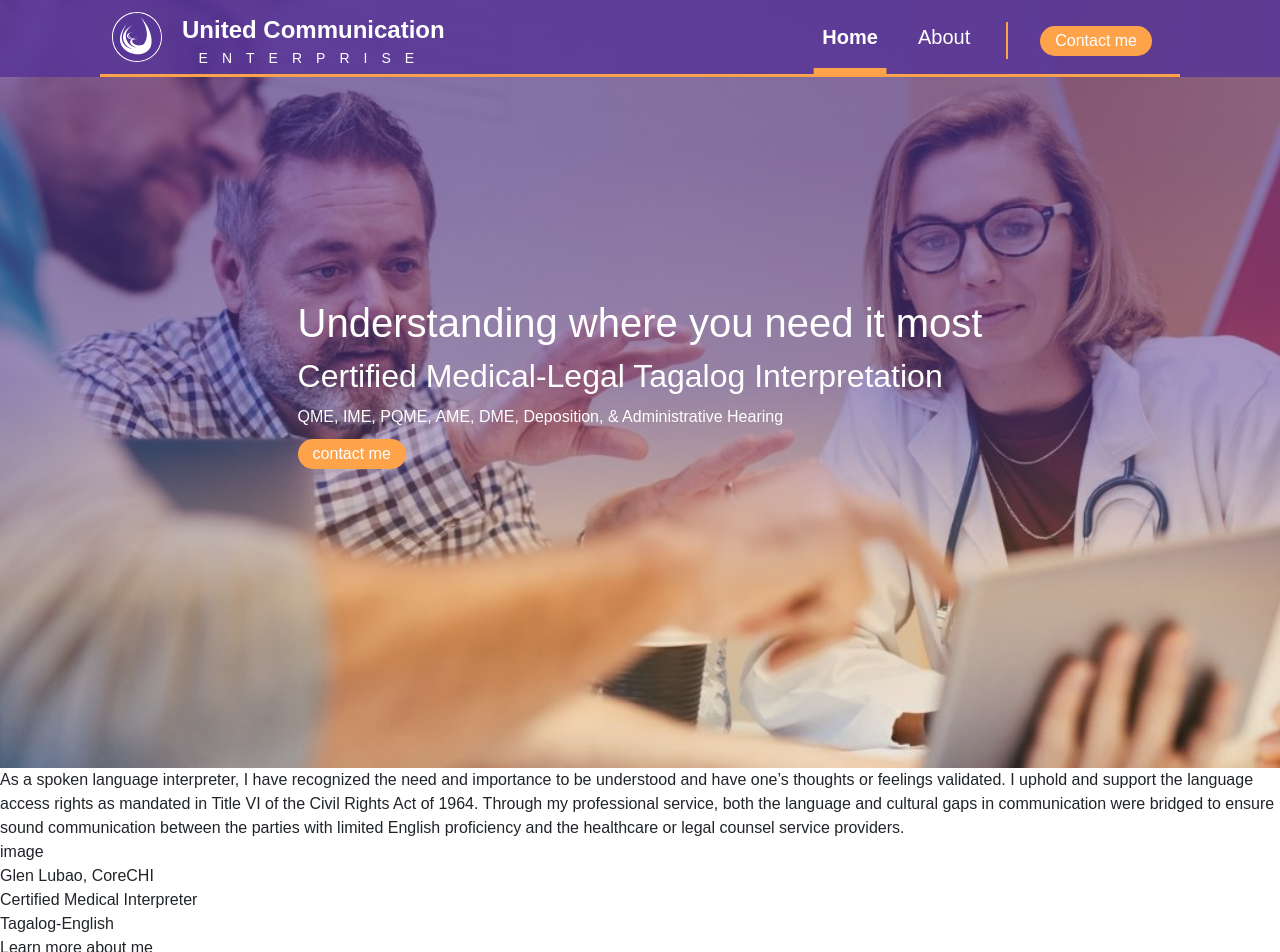
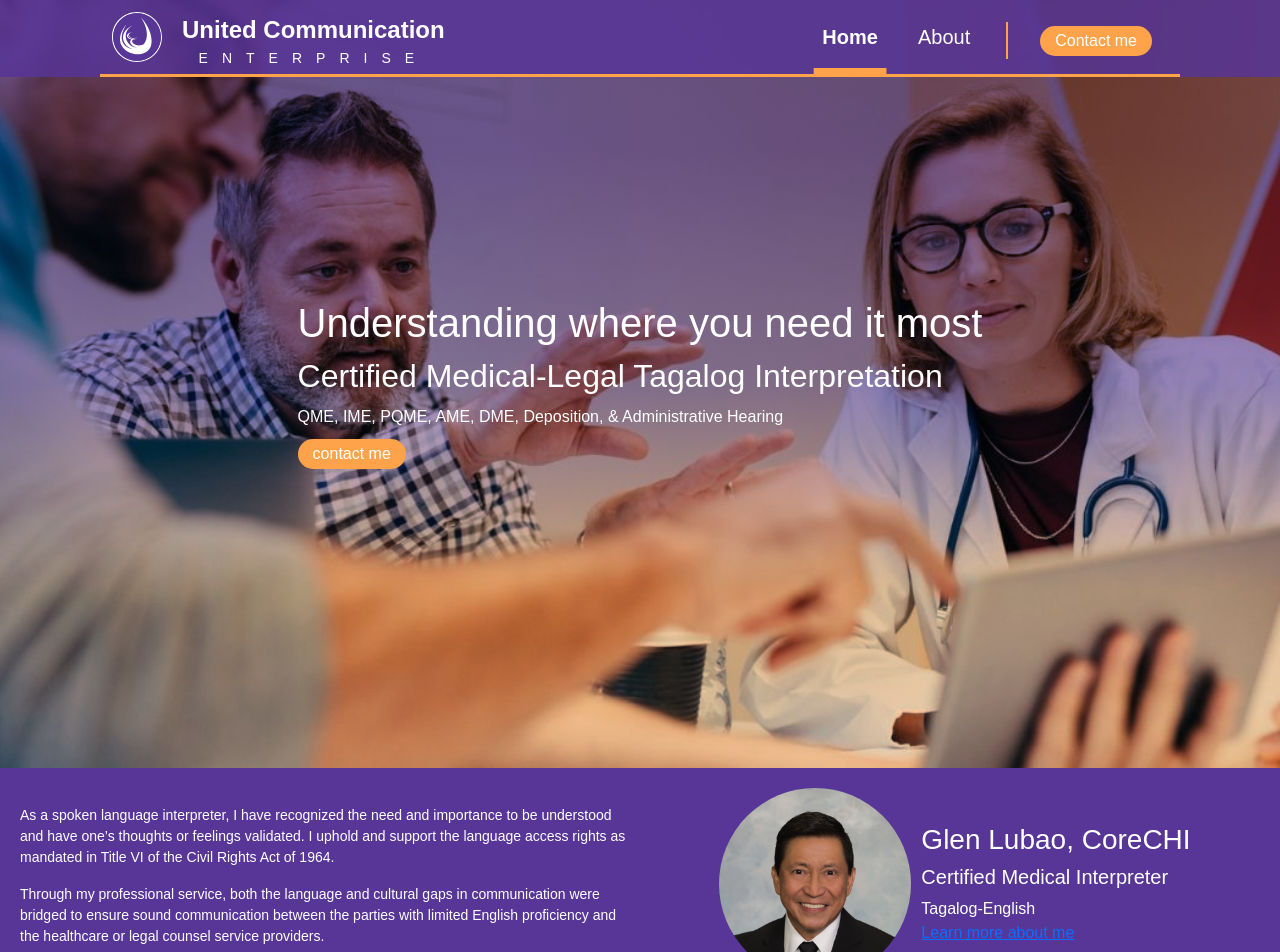
Before and after one commit to clydebaron2000/unicome, a React (Create React App) app in the folder client/: page / in a window 1280 px wide. Shown: the top 952 px of the page. Built offline with nearby package versions, Linux system fonts and the light colour scheme.

Commit message:
added purple strip

```diff
--- a/client/src/App.jsx
+++ b/client/src/App.jsx
@@ -18,7 +18,7 @@ function App() {
         <Switch>
           <Route path="/" exact component={Home}/>
           <Route path="/about" exact component={About}/>
-          <Route component={Home}/>
+          {/* <Route component={Home}/> */}
         </Switch>
       </Suspense>
 </Router>
--- a/client/src/css/app.css
+++ b/client/src/css/app.css
@@ -1,7 +1,7 @@
-* {
+html > body > *, * {
   padding: 0px;
   margin: 0px;
-  font-family: Arial, Helvetica, sans-serif;
+  font-family: Montserrat, sans-serif;
 }
 
 button {
@@ -356,7 +356,8 @@ button {
 .hero.home {
   color:  #000505 ;
   font-family: 'Times New Roman';
-  background: linear-gradient(180deg, rgba(87, 54, 151, 0.6) 19.45%, rgba(96, 60, 147, 0.5) 50%, rgba(255, 163, 75, 0.3) 77.05%, rgba(255, 163, 75, 0.1) 99.48%), url("../media/doctor-patient-interpreter Image.png");
+  background: linear-gradient(180deg, rgba(78, 41, 151, 0.7) 19.45%, rgba(96, 60, 147, 0.6) 50%, rgba(255, 163, 75, 0.5) 77.05%, rgba(255, 163, 75, 0.4) 99.48%), url("../media/doctor-patient-interpreter Image.png");
+  background-blend-mode: multiply;
   background-position: center;
   background-repeat: no-repeat;
   background-size: cover;
@@ -375,3 +376,62 @@ button {
 .hero.home .foreground div h1, .hero.home .foreground div h2, .hero.home .foreground div div {
   margin-bottom: 10px;
 }
+
+.mini-about {
+  background-color:  #573697 ;
+  color:  white ;
+  font-family: Montserrat, sans-serif;
+  grid-template-columns: 1fr 1fr;
+  padding: 20px;
+  column-gap: 20px;
+}
+
+@media (prefers-color-scheme: dark) {
+  .mini-about {
+    background-color:  #573697 ;
+  }
+}
+
+@media (prefers-color-scheme: dark) {
+  .mini-about {
+    color:  white ;
+  }
+}
+
+@media (min-width: 50em) {
+  .mini-about {
+    display: grid;
+  }
+}
+
+.mini-about .content {
+  margin: auto;
+  font-size: 14px;
+}
+
+.mini-about .profile {
+  display: flex;
+  align-items: center;
+  justify-content: center;
+}
+
+.mini-about .profile .img-container {
+  border-radius: 10000px;
+  width: 12rem;
+  height: 12rem;
+  margin-right: 10px;
+  position: relative;
+  overflow: hidden;
+  place-items: center;
+}
+
+.mini-about .profile .img-container img {
+  display: inline;
+  width: 100%;
+}
+
+.mini-about .profile .info {
+  display: flex;
+  flex-direction: column;
+  margin: auto 0;
+}
--- a/client/src/pages/about/index.jsx
+++ b/client/src/pages/about/index.jsx
@@ -3,37 +3,63 @@ export default function About(props){
     console.log(profile)
     return <>
         <div>
-            <image className='profile-pic' src={profile} alt='aaaaa profile'/>
+            <img className='profile-pic' src={profile} alt='aaaaa profile'/>
             <div>
                 Providing in-person, telehealth, or virtual remote certified medical-legal
-language interpretation services (Tagalog-English) for some cities in California
-like San Diego County, Riverside County, Orange County, Los Angeles County
+                language interpretation services (Tagalog-English) for some cities in California like San Diego County, Riverside County, Orange County, Los Angeles County
                 and San Francisco (Virtual Remote, VRI).
                 The type of appointments I have had provided services for were mostly
                 worker’s compensation related cases like medical-legal exams, QME, IME, AME
                 & PQME including administrative hearings & depositions but not limited to the
                 following.
-Therapy Appointments like physical therapy, acupuncture, chiropractic, psyche,
-behavioral or cognitive behavioral therapy, aqua, and speech therapy including
+                Therapy Appointments like physical therapy, acupuncture, chiropractic, psyche, behavioral or cognitive behavioral therapy, aqua, and speech therapy including
                 pain management program related appointments.
                 Medical treatment appointments and follow-up visits with pre & post-surgery
                 medical examination, imaging, MRI CT X-Ray, nerve tests, EEG, EKG.
                 Translation of documents like medical consent forms, advance directives,
                 compromise & release (C&R), and court-recorded transcripts.
-Education (Follow the sequence or order below w/o CPR)
-Bachelor’s Degree…
+            </div>
+            <ul>
+                <li>
+                    Education
+                    Bachelor’s Degree of Science in Electronics and Communication Engineering
+                    University of the East, Philippines -1982-1987
+                </li>
+                <li>
                     Medical Interpreter Training School (MITS)
-Dela Mora Court Interpreter Training School (DMIT)
-Medication Management
+                    Completion of training on Fundamentals of Interpreting, Standards of Practice Code of Ethics, Cultural Awareness, Medical Terminology & Skill Building in Three Modes of Interpretation.
+                </li>
+                <li>
+                    De La Mora Interpreter Training (DMIT)
+                    Completion of Court Interpreter Training, Legal Terminology, Ethical Responsibility Code of Ethics & Professional responsibility.
+                </li>
+                <li>
+                    Medication Management Course Completion
+                    Ron’s Pharmacy Services
+                </li>
+                <li>
                     Certification
+                    CoreCHI Cert. No. xxx825 (Exp. 06/28/2022)
+                    Certification Commission for Healthcare Interpreters (CCHI), Washington, D.C.
+                </li>
+            </ul>
+            <div>
                 Professional Affiliations
+            </div>
+            <ul>
+                <li>
                     San Diego Certified Medical Interpreters Network, SDCMIN
                     Former Board Member
+                </li>
+                <li>
                     California Federation of Interpreters, CFI
                     Member
+                </li>
+                <li>
                     National Council on Interpreting in Health Care, NCIHC
                     Washington, DC – Member
-            </div>
+                </li>
+            </ul>
         </div>
 
 
--- a/client/src/pages/home/index.jsx
+++ b/client/src/pages/home/index.jsx
@@ -1,4 +1,6 @@
 import DoctorPic from "../../media/doctor-patient-interpreter Image.png"
+import  profile from "../../media/Glen Lubao 08252021 57.jpg"
+
 export default function Home(props){
     return <>
         <div
@@ -17,21 +19,29 @@ export default function Home(props){
         </div>
         <div className='mini-about'>
             <div className='content'>
+                <p>
                     As a spoken language interpreter, I have recognized the need and importance
                     to be understood and have one’s thoughts or feelings validated. I uphold and
                     support the language access rights as mandated in Title VI of the Civil Rights
                     Act of 1964.
+                </p>
+                <p>
                     Through my professional service, both the language and cultural gaps in
                     communication were bridged to ensure sound communication between the
                     parties with limited English proficiency and the healthcare or legal counsel
                     service providers.
+                </p>
             </div>
             <div className='profile'>
-                <div>image</div>
-                <div>Glen Lubao, CoreCHI</div>
-                <div>Certified Medical Interpreter</div>
+                <div class='img-container'>
+                    <img src={profile} alt='Glen Lubao'/>
+                </div>
+                <div class='info'>
+                    <h3>Glen Lubao, CoreCHI</h3>
+                    <h5>Certified Medical Interpreter</h5>
                     <div>Tagalog-English</div>
-                <div>Learn more about me</div>
+                    <a href='/about'>Learn more about me</a>
+                </div>
             </div>
         </div>
         <div>
--- a/client/src/scss/app.scss
+++ b/client/src/scss/app.scss
@@ -1,10 +1,11 @@
 @import 'params/theme_colors';
 @import 'params/breakpoints';
-* {
+html>body>*,* {
   padding:0px;
   margin:0px;
   // font-family: Arial, Helvetica, sans-serif;
-  font-family: Arial, Helvetica, sans-serif;
+  // font-family: Arial, Helvetica, sans-serif;
+  font-family: Montserrat, sans-serif;
 }
 button{
   border: none;
@@ -263,7 +264,12 @@ button{
 .hero.home{
   @include theme('color',$text1);
   font-family: 'Times New Roman';
-  background: linear-gradient(180deg, rgba(87, 54, 151, 0.6) 19.45%, rgba(96, 60, 147, 0.5) 50%, rgba(255, 163, 75, 0.3) 77.05%, rgba(255, 163, 75, .1) 99.48%),url('../media/doctor-patient-interpreter Image.png'),;
+  background: linear-gradient(180deg, rgba(78, 41, 151, 0.7) 19.45%,
+                                            rgba(96, 60, 147, 0.6) 50%,
+                                            rgba(255, 163, 75, 0.5) 77.05%,
+                                            rgba(255, 163, 75, .4) 99.48%),
+              url('../media/doctor-patient-interpreter Image.png');
+  background-blend-mode: multiply;
   background-position: center;
   background-repeat: no-repeat;
   background-size: cover;
@@ -276,3 +282,44 @@ button{
     }
   }
 }
+.mini-about{
+  @include theme('background-color',$color1);
+  @include theme('color',$text3);
+  font-family: Montserrat, sans-serif;
+  @include breakpoint($tablet){
+    display: grid;
+  }
+  grid-template-columns: 1fr 1fr;
+  padding: 20px;
+  column-gap: 20px;
+  .content{
+    margin:auto;
+    font-size: 14px;
+  }
+  .profile{
+    display: flex;
+    align-items: center;
+    justify-content: center;
+    .img-container{
+      border-radius: 10000px;
+      width: 12rem;
+      height: 12rem;
+      margin-right: 10px;
+      // max-width: 200px;
+      // max-height: 200px;
+      position: relative;
+      overflow: hidden;
+      place-items: center;
+      img{
+        display: inline;
+        width: 100%;
+        // width: auto;
+      }
+    }
+    .info{
+      display: flex;
+      flex-direction: column;
+      margin: auto 0;
+    }
+  }
+}
```
Lines whose indentation alone changed are shown as unchanged.
